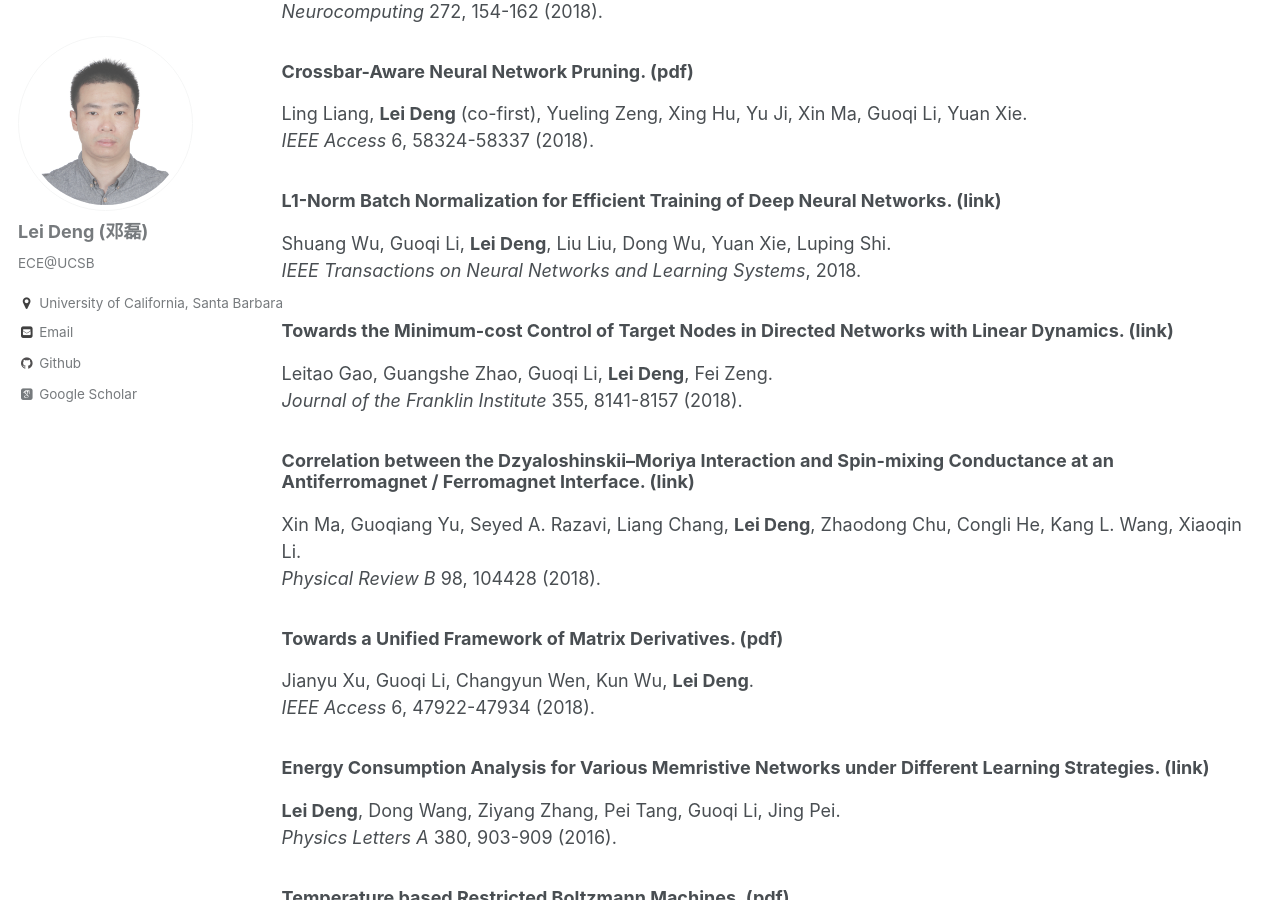
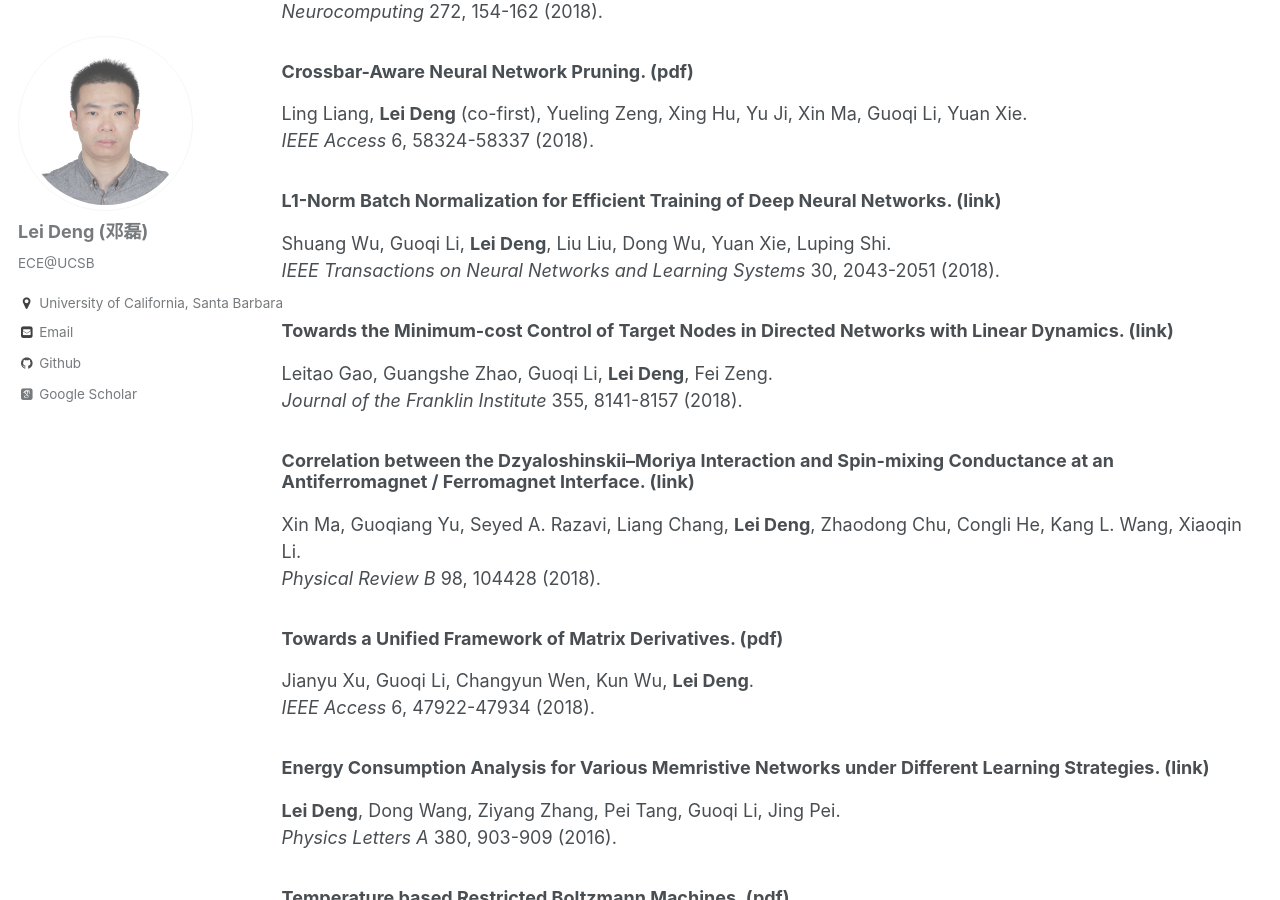
Before and after one commit to dllfei/dllfei.github.io, a Jekyll site: the page built from _pages/publications.md, in a window 1280 px wide and 900 px high, scrolled down 2328 px. Built offline with Jekyll 4.4.1, drawn with Linux system fonts in a browser that asks for light colours; some web fonts are replaced.

Commit message:
Update publications.md

```diff
--- a/_pages/publications.md
+++ b/_pages/publications.md
@@ -74,7 +74,7 @@ Ling Liang, **Lei Deng** (co-first), Yueling Zeng, Xing Hu, Yu Ji, Xin Ma, Guoqi
 
 ### L1-Norm Batch Normalization for Efficient Training of Deep Neural Networks. ([link](https://ieeexplore.ieee.org/document/8528524)) <br />
 Shuang Wu, Guoqi Li, **Lei Deng**, Liu Liu, Dong Wu, Yuan Xie, Luping Shi. <br />
-*IEEE Transactions on Neural Networks and Learning Systems*, 2018.
+*IEEE Transactions on Neural Networks and Learning Systems* 30, 2043-2051 (2018).
 
 ### Towards the Minimum-cost Control of Target Nodes in Directed Networks with Linear Dynamics. ([link](https://www.sciencedirect.com/science/article/pii/S0016003218305441)) <br />
 Leitao Gao, Guangshe Zhao, Guoqi Li, **Lei Deng**, Fei Zeng. <br />
```
